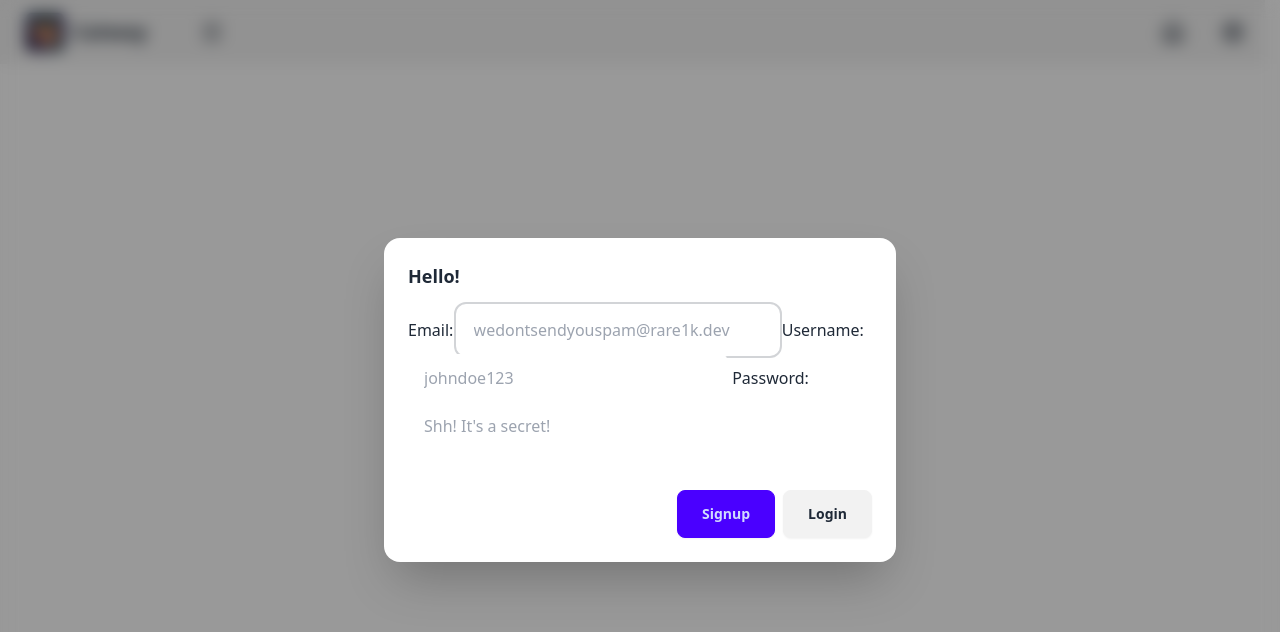
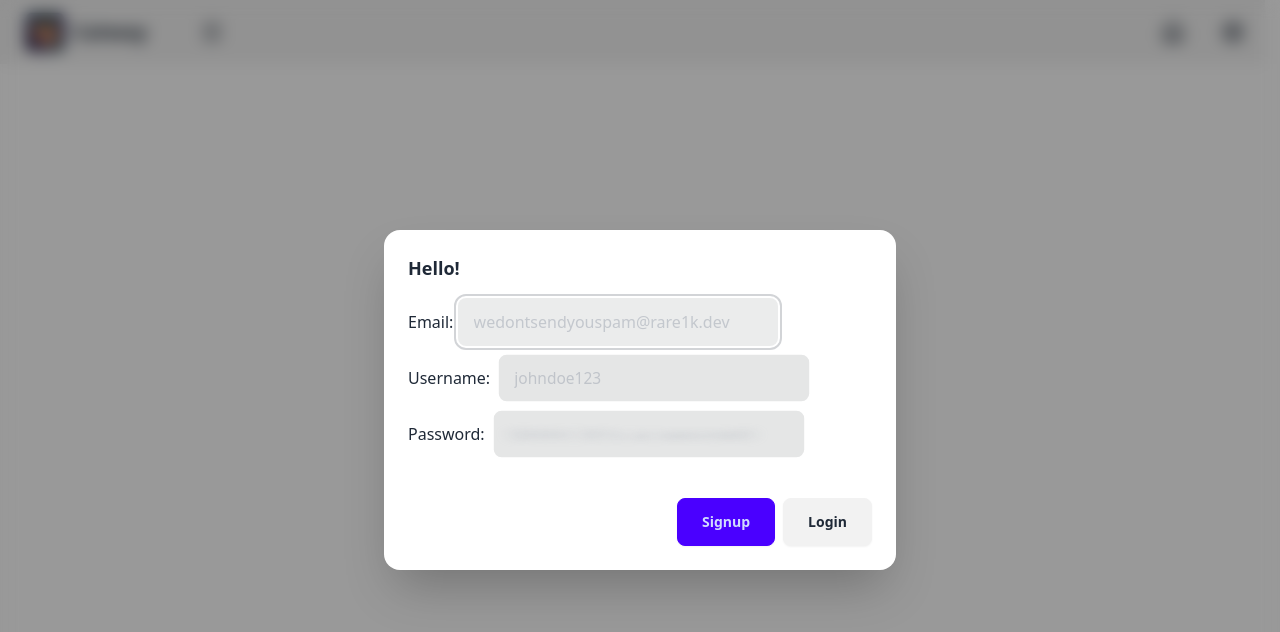
Before and after one commit to wraithcode67/wolfbyte.github.io, a SvelteKit app: page /auth/signup in a window 1280 px wide. Shown: the top 632 px of the page. Built offline with nearby package versions, Linux system fonts and the light colour scheme.

Commit message:
feat: add auth functions & fix layout

```diff
--- a/package.json
+++ b/package.json
@@ -43,6 +43,7 @@
   "dependencies": {
     "@sveltejs/adapter-node": "^5.2.0",
     "@types/node": "^20.14.10",
+    "argon2": "^0.40.3",
     "better-sqlite3": "^11.1.2",
     "daisyui": "^4.12.10",
     "dotenv": "^16.4.5",
--- a/src/app.css
+++ b/src/app.css
@@ -1,3 +1,7 @@
 @tailwind base;
 @tailwind components;
 @tailwind utilities;
+.input {@apply focus:bg-base-300/75 focus:scale-100 duration-300 scale-[0.97] placeholder:opacity-50;}
+.input[type="password"] {
+    @apply placeholder:transform placeholder:scale-x-[2] hover:placeholder:scale-x-100 placeholder:translate-x-36 hover:placeholder:translate-x-0 placeholder:blur-sm placeholder:hover:blur-0 placeholder:!duration-300 placeholder:!transition-all;
+}
--- /dev/null
+++ b/src/lib/auth.ts
@@ -0,0 +1,37 @@
+import { db } from "./db.ts"
+import argon2 from 'argon2';
+import crypto from 'crypto';
+
+function sha256hash(s: string): string {
+    const hash = crypto.createHash('sha256');
+    hash.update(s);
+    return hash.digest('hex');
+}
+
+export async function userExists(email: string | undefined = undefined, username: string | undefined = undefined): Promise<boolean> {
+    const hashedEmail = email ? sha256hash(email) : undefined;
+    const u = await db.user.findFirst({
+        where: {
+            OR: [
+                { email: hashedEmail },
+                { username: username }
+            ]
+        }
+    });
+    return u !== null;
+}
+
+export async function createUser(email: string, username: string, password: string) {
+    try {
+        const user = await db.user.create({
+            data: {
+                email: sha256hash(email),
+                username: username,
+                password: await argon2.hash(password, { type: argon2.argon2id }),
+            },
+        });
+        return user;
+    } catch (error:any) {
+        throw new Error(`Failed to create user: ${error.message}`);
+    }
+}
--- a/src/routes/auth/login/+page.svelte
+++ b/src/routes/auth/login/+page.svelte
@@ -13,9 +13,10 @@
     <h3 class="text-lg font-bold">Welcome back!</h3>
     <p class="py-4">
         <label for="username">Username:</label>
-        <input name="username" type="username" placeholder="johndoe123" class="input input-bordered !border-none w-full max-w-xs" />
+        <input name="username" type="username" placeholder="johndoe123" class="mb-2  input bg-base-300 input-bordered !border-none w-full max-w-xs" />
+        <br>
         <label for="password">Password:</label>
-        <input name="password" type="password" placeholder="Shh! It's a secret!" class="input input-bordered !border-none w-full max-w-xs" />
+        <input name="password" type="password" placeholder="Shh! It's a secret!" class=" input bg-base-300 input-bordered !border-none w-full max-w-xs" />
     </p>
     <div class="modal-action">
       <!-- <form method="dialog">-->
--- a/src/routes/auth/signup/+page.svelte
+++ b/src/routes/auth/signup/+page.svelte
@@ -13,11 +13,13 @@
     <h3 class="text-lg font-bold">Hello!</h3>
     <p class="py-4">
         <label for="email">Email:</label>
-        <input name="email" type="email" placeholder="wedontsendyouspam@rare1k.dev" class="input input-bordered !border-none w-full max-w-xs" />
+        <input name="email" type="email" placeholder="wedontsendyouspam@rare1k.dev" class="mb-2 input bg-base-300  input-bordered !border-none w-full max-w-xs" />
+        <br>
         <label for="username">Username:</label>
-        <input name="username" type="username" placeholder="johndoe123" class="input input-bordered !border-none w-full max-w-xs" />
+        <input name="username" type="username" placeholder="johndoe123" class="mb-2 input  bg-base-300 input-bordered !border-none w-full max-w-xs" />
+        <br>
         <label for="password">Password:</label>
-        <input name="password" type="password" placeholder="Shh! It's a secret!" class="input input-bordered !border-none w-full max-w-xs" />
+        <input name="password" type="password" placeholder="Shh! It's a secret!" class="input bg-base-300  input-bordered !border-none w-full max-w-xs" />
     </p>
     <div class="modal-action">
       <!-- <form method="dialog">-->
```
Also changed, not shown: src/lib/db.ts (renamed from src/lib/db.server.ts), 1 other file (tests, documents, lock files or other folders).
